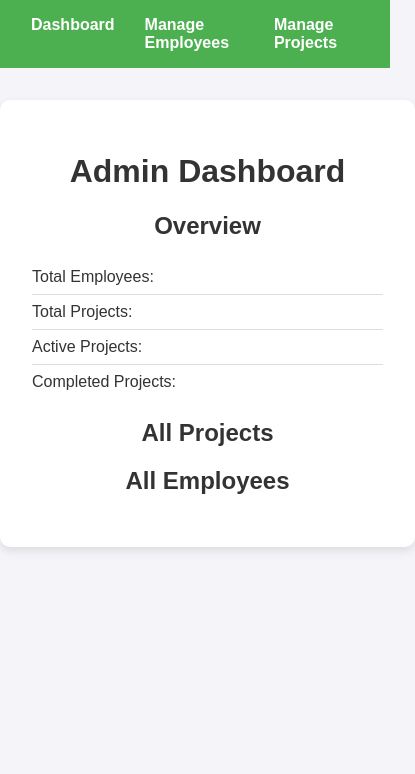
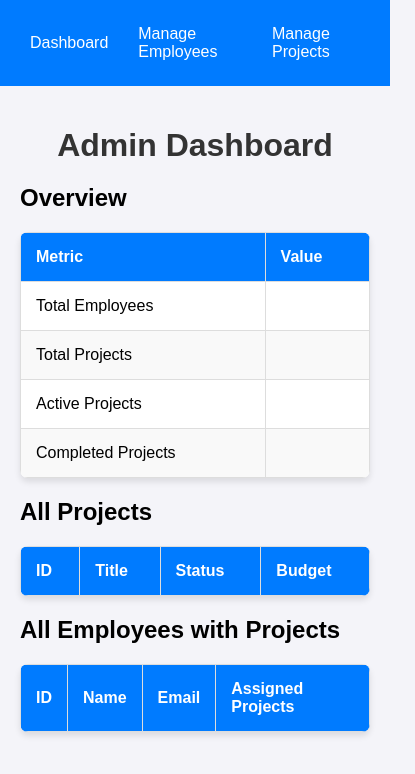
Before and after one commit to AnanthiMuthu02/JSProjectforCA, a website: page public/admin-dashboard.html in a window 390 px wide. Shown: the whole page, 415 px wide, since content can reach past the window. Drawn offline with Linux system fonts and the light colour scheme; no server answers; sample sign-in values are in the browser's storage.

Commit message:
Update admin dashboard  - Added sections for Overview, All Projects, and All Employees with Projects.   - Integrated dynamic table rendering with responsive styles for better user experience.

```diff
--- a/public/admin-dashboard.html
+++ b/public/admin-dashboard.html
@@ -4,7 +4,74 @@
   <meta charset="UTF-8">
   <meta name="viewport" content="width=device-width, initial-scale=1.0">
   <title>Admin Dashboard</title>
-  <link rel="stylesheet" href="css/style.css">
+  <style>
+    body {
+      font-family: Arial, sans-serif;
+      background-color: #f4f4f9;
+      margin: 0;
+      padding: 0;
+    }
+
+    nav {
+      background-color: #007bff;
+      padding: 15px;
+      display: flex;
+      justify-content: space-around;
+      align-items: center;
+    }
+
+    nav a {
+      color: white;
+      text-decoration: none;
+      font-size: 1rem;
+      padding: 10px 15px;
+      border-radius: 5px;
+      transition: background-color 0.3s;
+    }
+
+    nav a:hover {
+      background-color: #0056b3;
+    }
+
+    .container {
+      padding: 20px;
+    }
+
+    h1 {
+      color: #333;
+      text-align: center;
+      margin-bottom: 20px;
+    }
+
+    table {
+      width: 100%;
+      border-collapse: collapse;
+      margin-bottom: 20px;
+      background-color: white;
+      box-shadow: 0 4px 6px rgba(0, 0, 0, 0.1);
+      border-radius: 8px;
+      overflow: hidden;
+    }
+
+    table th, table td {
+      padding: 15px;
+      text-align: left;
+      border: 1px solid #ddd;
+    }
+
+    table th {
+      background-color: #007bff;
+      color: white;
+    }
+
+    table tr:nth-child(even) {
+      background-color: #f9f9f9;
+    }
+
+    table tr:hover {
+      background-color: #f1f1f1;
+    }
+  </style>
 </head>
 <body>
   <nav>
@@ -14,26 +81,68 @@
   </nav>
   <div class="container">
     <h1>Admin Dashboard</h1>
+
     <div id="stats">
       <h2>Overview</h2>
-      <ul>
-        <li>Total Employees: <span id="total-employees"></span></li>
-        <li>Total Projects: <span id="total-projects"></span></li>
-        <li>Active Projects: <span id="active-projects"></span></li>
-        <li>Completed Projects: <span id="completed-projects"></span></li>
-      </ul>
+      <table>
+        <thead>
+          <tr>
+            <th>Metric</th>
+            <th>Value</th>
+          </tr>
+        </thead>
+        <tbody>
+          <tr>
+            <td>Total Employees</td>
+            <td id="total-employees"></td>
+          </tr>
+          <tr>
+            <td>Total Projects</td>
+            <td id="total-projects"></td>
+          </tr>
+          <tr>
+            <td>Active Projects</td>
+            <td id="active-projects"></td>
+          </tr>
+          <tr>
+            <td>Completed Projects</td>
+            <td id="completed-projects"></td>
+          </tr>
+        </tbody>
+      </table>
     </div>
 
     <div id="project-list">
       <h2>All Projects</h2>
-      <ul id="all-projects"></ul>
+      <table>
+        <thead>
+          <tr>
+            <th>ID</th>
+            <th>Title</th>
+            <th>Status</th>
+            <th>Budget</th>
+          </tr>
+        </thead>
+        <tbody id="all-projects"></tbody>
+      </table>
     </div>
 
     <div id="employee-list">
-      <h2>All Employees</h2>
-      <ul id="all-employees"></ul>
+      <h2>All Employees with Projects</h2>
+      <table>
+        <thead>
+          <tr>
+            <th>ID</th>
+            <th>Name</th>
+            <th>Email</th>
+            <th>Assigned Projects</th>
+          </tr>
+        </thead>
+        <tbody id="employees-with-projects"></tbody>
+      </table>
     </div>
   </div>
+
   <script src="js/dashboard.js"></script>
 </body>
 </html>
```
